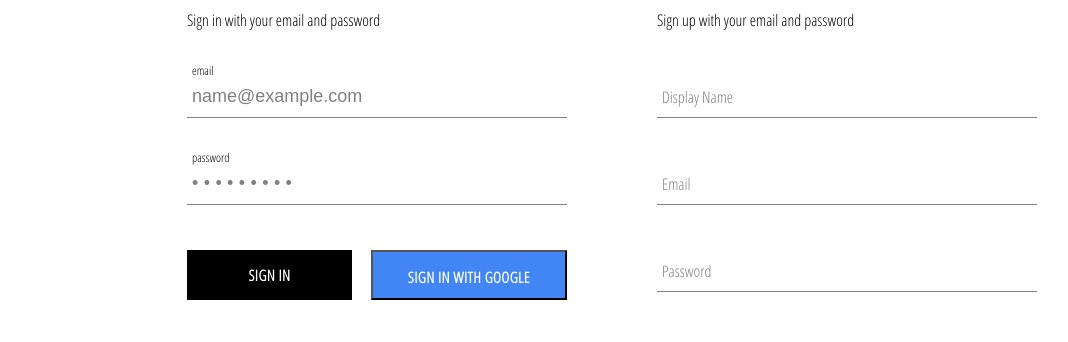
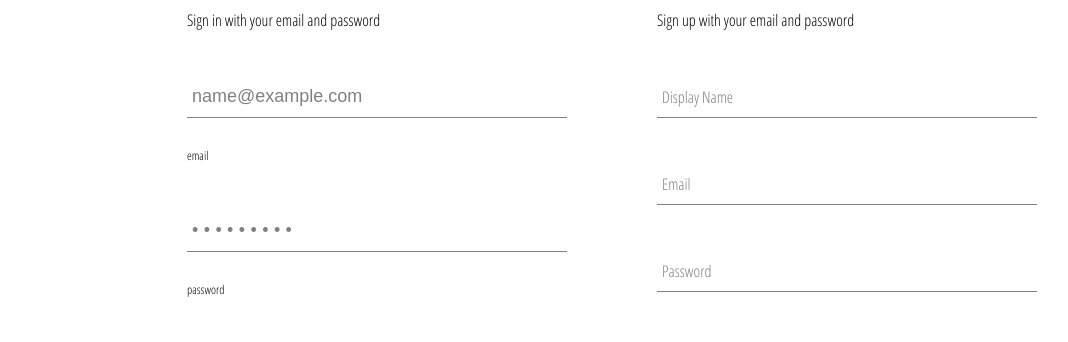
Before and after one commit to ethanledev/crwn-clothing, a React (Create React App) app: page /signin in a window 1280 px wide. Both pictures are taken after typing "name@example.com", "Sample123" into the empty fields and a click on the button "SIGN IN". Shown: the part 249-591 px from the top of the page, without its empty margins (28-1096 px from the left). Built offline with nearby package versions, Linux system fonts and the light colour scheme; no server answers.

Commit message:
convert scss to styled-component for FormInput

```diff
--- a/src/components/form-input/form-input.component.jsx
+++ b/src/components/form-input/form-input.component.jsx
@@ -1,19 +1,22 @@
 import React from "react";
-import "./form-input.styles.scss";
+import {
+  Group,
+  FormInputLabel,
+  ShrinkLabel,
+  FormInputContainer,
+} from "./form-input.styles";
 
 const FormInput = ({ handleChange, label, ...otherProps }) => (
-  <div className="group">
-    <input className="form-input" onChange={handleChange} {...otherProps} />
+  <Group>
+    <FormInputContainer onChange={handleChange} {...otherProps} />
     {label ? (
-      <label
-        className={`${
-          otherProps.value.length ? "shrink" : ""
-        } form-input-label`}
-      >
-        {label}
-      </label>
+      otherProps.value.length ? (
+        <ShrinkLabel>{label}</ShrinkLabel>
+      ) : (
+        <FormInputLabel>{label}</FormInputLabel>
+      )
     ) : null}
-  </div>
+  </Group>
 );
 
 export default FormInput;
--- /dev/null
+++ b/src/components/form-input/form-input.styles.jsx
@@ -0,0 +1,56 @@
+import styled, { css } from "styled-components";
+
+const mainColor = "black";
+const subColor = "grey";
+
+const getShrinkLabel = css`
+  top: -14px;
+  font-size: 12px;
+  color: ${mainColor};
+`;
+
+export const Group = styled.div`
+  position: relative;
+  margin: 45px 0;
+
+  input[type="password"] {
+    letter-spacing: 0.3em;
+  }
+`;
+
+export const FormInputLabel = styled.label`
+  color: ${subColor};
+  font-size: 16px;
+  font-weight: normal;
+  position: absolute;
+  pointer-events: none;
+  left: 5px;
+  top: 10px;
+  transition: 300ms ease all;
+`;
+
+export const ShrinkLabel = styled.label`
+  ${getShrinkLabel}
+`;
+
+export const FormInputContainer = styled.input`
+  background: none;
+  background-color: white;
+  color: ${subColor};
+  font-size: 18px;
+  padding: 10px 10px 10px 5px;
+  display: block;
+  width: 100%;
+  border: none;
+  border-radius: 0;
+  border-bottom: 1px solid ${subColor};
+  margin: 25px 0;
+
+  &:focus {
+    outline: none;
+  }
+
+  &:focus ~ ${FormInputLabel} {
+    ${getShrinkLabel}
+  }
+`;
--- a/src/components/form-input/form-input.styles.scss
+++ /dev/null
@@ -1,54 +0,0 @@
-$sub-color: grey;
-$main-color: black;
-
-@mixin shrinkLabel {
-  top: -14px;
-  font-size: 12px;
-  color: $main-color;
-}
-
-.group {
-  position: relative;
-  margin: 45px 0;
-
-  .form-input {
-    background: none;
-    background-color: white;
-    color: $sub-color;
-    font-size: 18px;
-    padding: 10px 10px 10px 5px;
-    display: block;
-    width: 100%;
-    border: none;
-    border-radius: 0;
-    border-bottom: 1px solid $sub-color;
-    margin: 25px 0;
-
-    &:focus {
-      outline: none;
-    }
-
-    &:focus ~ .form-input-label {
-      @include shrinkLabel();
-    }
-  }
-
-  input[type="password"] {
-    letter-spacing: 0.3em;
-  }
-
-  .form-input-label {
-    color: $sub-color;
-    font-size: 16px;
-    font-weight: normal;
-    position: absolute;
-    pointer-events: none;
-    left: 5px;
-    top: 10px;
-    transition: 300ms ease all;
-
-    &.shrink {
-      @include shrinkLabel();
-    }
-  }
-}
```
